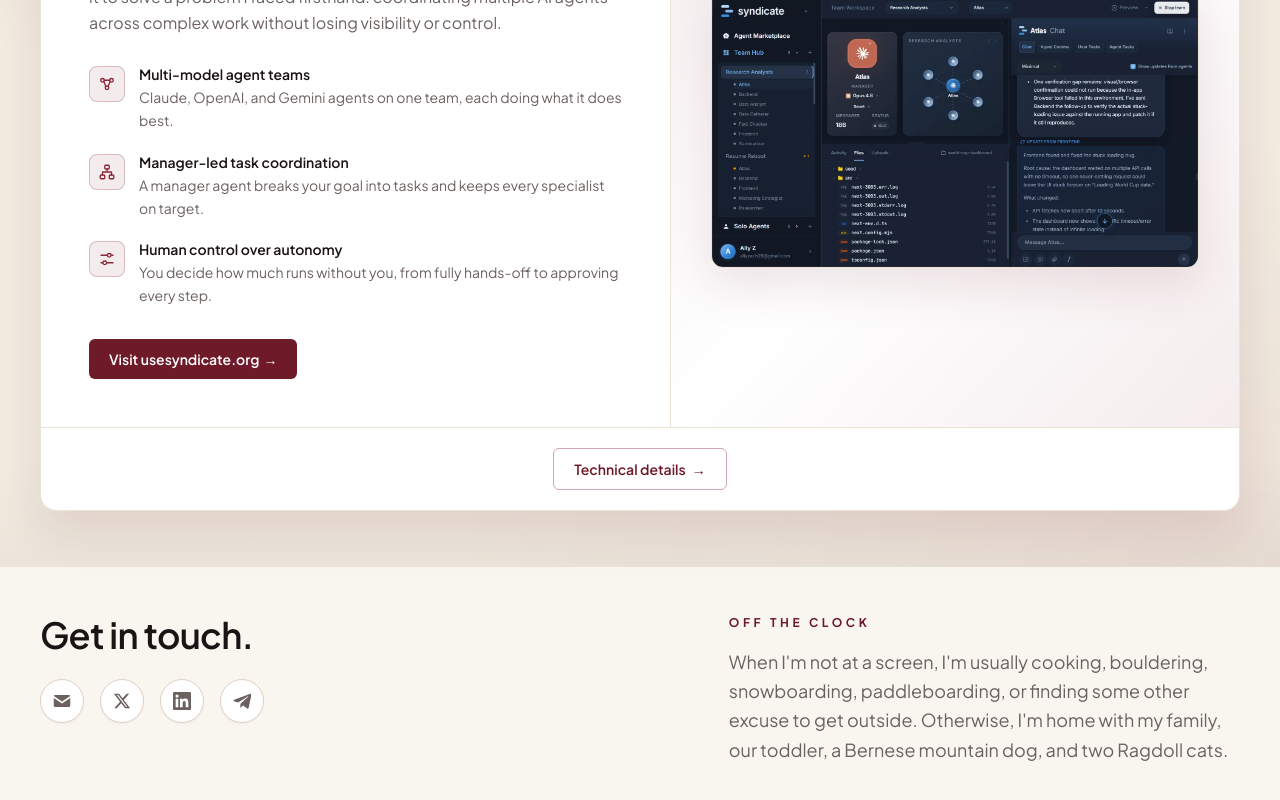
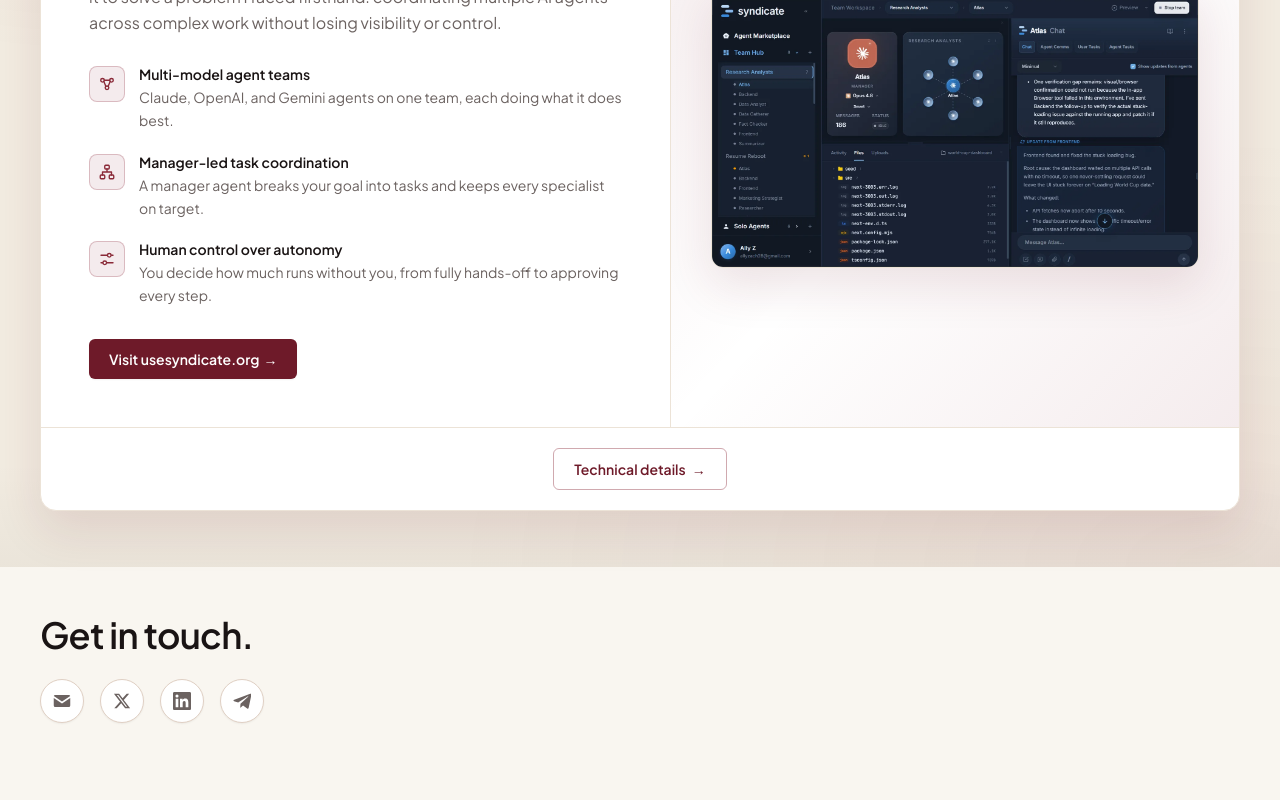
Before and after one commit to allysyndicate/portfolio, a Next.js app: page / in a window 1280 px wide. Shown: the part 5260-6060 px from the top of the page. After the commit the page ends 6031 px from the top, so only its background shows below. Built offline with nearby package versions, Linux system fonts and the light colour scheme.

Commit message:
Remove hobbies note from contact section

```diff
--- a/src/components/Sections.tsx
+++ b/src/components/Sections.tsx
@@ -424,19 +424,10 @@ export function SideProjects() {
   );
 }
 
-/**
- * Compact horizontal Education strip near the bottom of the homepage. The full
- * degree detail + honors/scholarships live in the Full Record (/resume).
- */
-/**
- * Two-column closing section: professional contact + email CTA on the left,
- * a single Outside Work paragraph on the right. The contact column stacks
- * first on mobile. (Education moved into the Background section.)
- */
+/** Closing section with professional contact links. */
 export function Contact() {
   return (
     <Section id="contact" label="Get in touch" hideHeading>
-      <div className="grid gap-10 md:grid-cols-[1.1fr_0.9fr] md:gap-16">
       <Reveal>
         <h2 className="text-2xl font-semibold tracking-[-0.02em] text-[var(--ink)] sm:text-4xl">
           Get in touch.
@@ -466,19 +457,6 @@ export function Contact() {
           ))}
         </div>
       </Reveal>
-
-        <Reveal delay={120}>
-          <p className="text-xs font-bold uppercase tracking-[0.3em] text-[var(--accent-strong)]">
-            Off the clock
-          </p>
-          <p className="mt-4 text-base leading-relaxed text-[var(--body)] sm:text-lg">
-            When I&apos;m not at a screen, I&apos;m usually cooking,
-            bouldering, snowboarding, paddleboarding, or finding some other
-            excuse to get outside. Otherwise, I&apos;m home with my family,
-            our toddler, a Bernese mountain dog, and two Ragdoll cats.
-          </p>
-        </Reveal>
-      </div>
     </Section>
   );
 }
```
Lines whose indentation alone changed are shown as unchanged.
